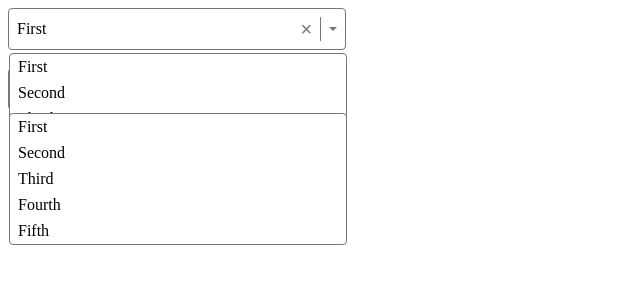
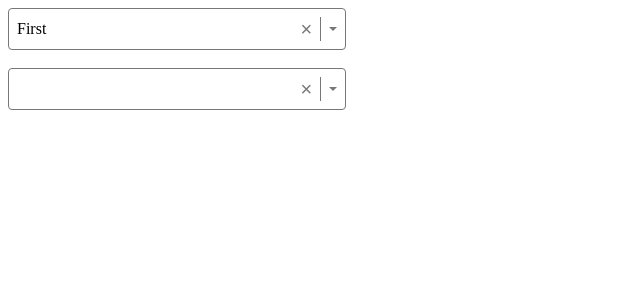
Before and after one commit to markpackham/reactTSdemo, a React (Vite) app: page / in a window 1280 px wide. Shown: the top 300 px of the page, without its empty margins (0-640 px from the left). Built offline with nearby package versions, Linux system fonts and the light colour scheme.

Commit message:
hide option list by default
https://youtu.be/bAJlYgeovlg?t=1345

```diff
--- a/src/App.tsx
+++ b/src/App.tsx
@@ -11,12 +11,13 @@ const options = [
 
 function App(){
 
-  const [value, setValue] = useState(options[0])
+  const [value1, setValue1] = useState<SelectOption[]>([options[0]])
+  const [value2, setValue2] = useState<SelectOption | undefined>(options[0])
 
   return (
     <>
     <Select
-    options={options} value={value} onChange={o => setValue(o)}
+    options={options} value={value2} onChange={o => setValue(o)}
     />
     <br />
     <Select
--- a/src/Select.tsx
+++ b/src/Select.tsx
@@ -1,3 +1,4 @@
+import { useEffect, useRef, useState } from "react"
 import styles from "./select.module.css"
 
 export type SelectOption = {
@@ -24,6 +25,8 @@ export type SelectOption = {
   }
 
 export function Select({value, onChange, options}:SelectProps){
+  const [isOpen, setIsOpen] = useState(false)
+
     return (
         <div tabIndex={0} className={styles.container}>
         <span className={styles.value}>{value?.label}</span>
@@ -31,7 +34,7 @@ export function Select({value, onChange, options}:SelectProps){
         <div className={styles.divider}></div>
         <div className={styles.caret}></div>
 
-        <ul className={`${styles.options} ${styles.show}`}>
+        <ul className={`${styles.options} ${isOpen ? styles.show : ""}`}>
         {options.map(option => (
           <li key={option.label} className={styles.option}>
             {option.label}
```
